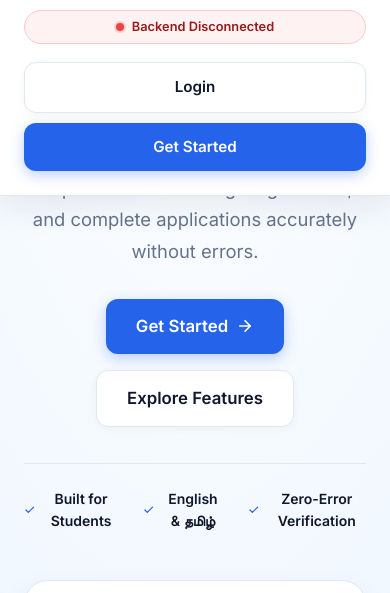
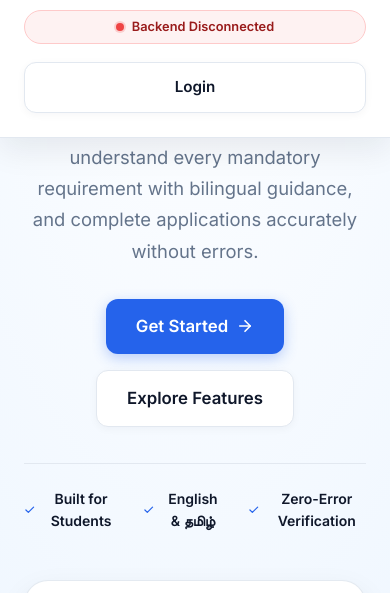
Before and after one commit to kavin9944/FormWise-AI, a plain HTML site: page frontend/index.html in a window 390 px wide. Both pictures are taken after a click on the button "Toggle navigation menu". Shown: the part 251-844 px from the top of the page. Drawn offline with Linux system fonts and the light colour scheme; no server answers.

Commit message:
Fix duplicate Get Started buttons and mobile navigation overlap

```diff
--- a/frontend/css/style.css
+++ b/frontend/css/style.css
@@ -239,6 +239,10 @@ ul {
   display: flex;
   align-items: center;
   gap: 28px;
+}
+
+.nav-actions-mobile {
+  display: none;
 }
 
 .nav-link {
--- a/frontend/index.html
+++ b/frontend/index.html
@@ -46,7 +46,6 @@
             <span class="backend-status-text">Checking Backend...</span>
           </div>
           <a href="login.html" class="btn btn-secondary" style="width: 100%;">Login</a>
-          <a href="login.html" class="btn btn-primary" style="width: 100%;">Get Started</a>
         </div>
       </nav>
 
@@ -58,7 +57,6 @@
           <span id="backendStatusText" class="backend-status-text">Checking Backend...</span>
         </div>
         <a href="login.html" class="btn-nav-login">Login</a>
-        <a href="login.html" class="btn btn-primary">Get Started</a>
       </div>
 
       <!-- Mobile Toggle Button -->
```
